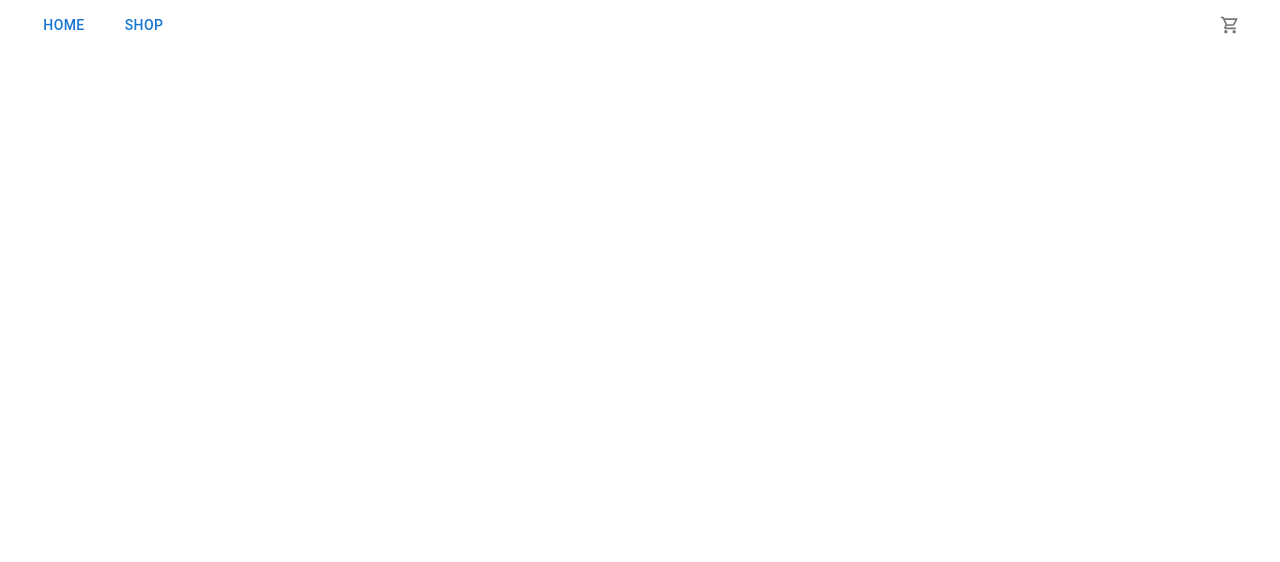
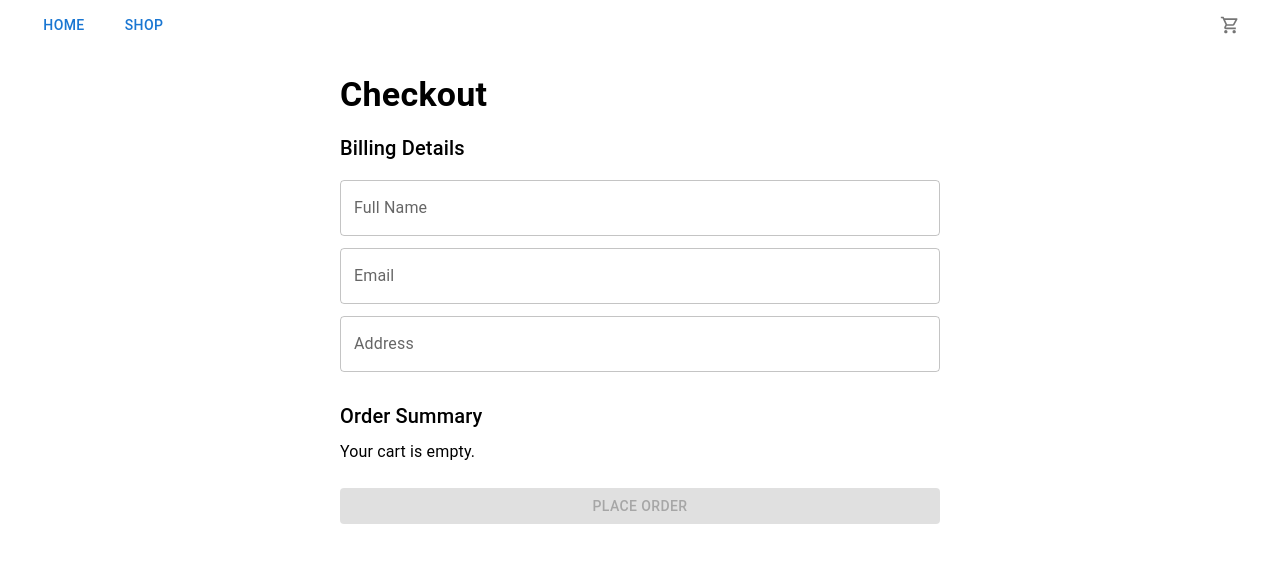
Before and after one commit to CeeZ-11/Odin-Project-Shopping-Cart, a React (Vite) app: page /#/Checkout in a window 1280 px wide. Before the commit this address had no page. Shown: the top 562 px of the page. Built offline with nearby package versions, Linux system fonts and the light colour scheme.

Commit message:
:sparkles: feat: Add CheckoutPage and add removeCart after placing an order

```diff
--- a/src/App.jsx
+++ b/src/App.jsx
@@ -4,6 +4,7 @@ import ShopPage from "./pages/ShopPage.jsx";
 import Navbar from "./components/Navbar.jsx";
 import { HashRouter, Route, Routes } from "react-router-dom";
 import { Suspense, useState } from "react";
+import CheckoutPage from "./components/CheckoutPage.jsx";
 
 function App() {
   const [cart, setCart] = useState([]);
@@ -70,6 +71,10 @@ function App() {
     setCart((prevCart) => prevCart.filter((item) => item.id !== id));
   };
 
+  const clearCart = () => {
+    setCart([]);
+  };
+
   return (
     <div className="App">
       <HashRouter>
@@ -82,6 +87,10 @@ function App() {
         <Suspense fallback={<div>Loading...</div>}>
           <Routes>
             <Route path="/" element={<HomePage />} />
+            <Route
+              path="/Checkout"
+              element={<CheckoutPage cart={cart} clearCart={clearCart} />}
+            />
             <Route
               path="/Shop"
               element={
--- a/src/components/Cart.jsx
+++ b/src/components/Cart.jsx
@@ -1,5 +1,5 @@
 import { Drawer, Box, Typography, Button, IconButton } from "@mui/material";
-import { Link } from "react-router-dom";
+import { Link, useNavigate } from "react-router-dom";
 import DeleteIcon from "@mui/icons-material/Delete";
 
 const Cart = ({
@@ -10,6 +10,13 @@ const Cart = ({
   decrementCartItemQuantity,
   removeFromCart,
 }) => {
+  const navigate = useNavigate();
+
+  const handleCheckout = () => {
+    handleClose();
+    navigate("/Checkout");
+  };
+
   return (
     <Drawer anchor="right" open={open} onClose={handleClose}>
       <Box sx={{ maxWidth: 600, p: 2 }}>
@@ -145,7 +152,7 @@ const Cart = ({
             component={Link}
             to="/checkout"
             sx={{ flex: 1 }}
-            onClick={handleClose}
+            onClick={handleCheckout}
           >
             Proceed to Checkout
           </Button>
--- /dev/null
+++ b/src/components/CheckoutPage.jsx
@@ -0,0 +1,89 @@
+import { useState } from "react";
+import { Box, Typography, TextField, Button } from "@mui/material";
+import { useNavigate } from "react-router-dom";
+
+const CheckoutPage = ({ cart, clearCart }) => {
+  const [billingDetails, setBillingDetails] = useState({
+    name: "",
+    email: "",
+    address: "",
+  });
+
+  const navigate = useNavigate();
+
+  const handleChange = (e) => {
+    setBillingDetails({
+      ...billingDetails,
+      [e.target.name]: e.target.value,
+    });
+  };
+
+  const handleCheckout = () => {
+    console.log("Order placed:", { billingDetails, cart });
+    clearCart();
+    alert("Order placed successfully!");
+    navigate("/");
+  };
+
+  return (
+    <Box sx={{ maxWidth: 600, margin: "auto", padding: 3 }}>
+      <Typography variant="h4" sx={{ fontWeight: "bold", mb: 2 }}>
+        Checkout
+      </Typography>
+
+      <Typography variant="h6" sx={{ mt: 2, mb: 1 }}>
+        Billing Details
+      </Typography>
+      <TextField
+        fullWidth
+        label="Full Name"
+        name="name"
+        value={billingDetails.name}
+        onChange={handleChange}
+        margin="dense"
+      />
+      <TextField
+        fullWidth
+        label="Email"
+        name="email"
+        value={billingDetails.email}
+        onChange={handleChange}
+        margin="dense"
+      />
+      <TextField
+        fullWidth
+        label="Address"
+        name="address"
+        value={billingDetails.address}
+        onChange={handleChange}
+        margin="dense"
+      />
+
+      <Typography variant="h6" sx={{ mt: 3, mb: 1 }}>
+        Order Summary
+      </Typography>
+      {cart.length === 0 ? (
+        <Typography>Your cart is empty.</Typography>
+      ) : (
+        cart.map((item) => (
+          <Typography key={item.id}>
+            {item.quantity} x {item.title} - ${item.quantity * item.price}
+          </Typography>
+        ))
+      )}
+
+      <Button
+        variant="contained"
+        color="primary"
+        fullWidth
+        sx={{ mt: 3 }}
+        onClick={handleCheckout}
+        disabled={cart.length === 0}
+      >
+        Place Order
+      </Button>
+    </Box>
+  );
+};
+
+export default CheckoutPage;
```
